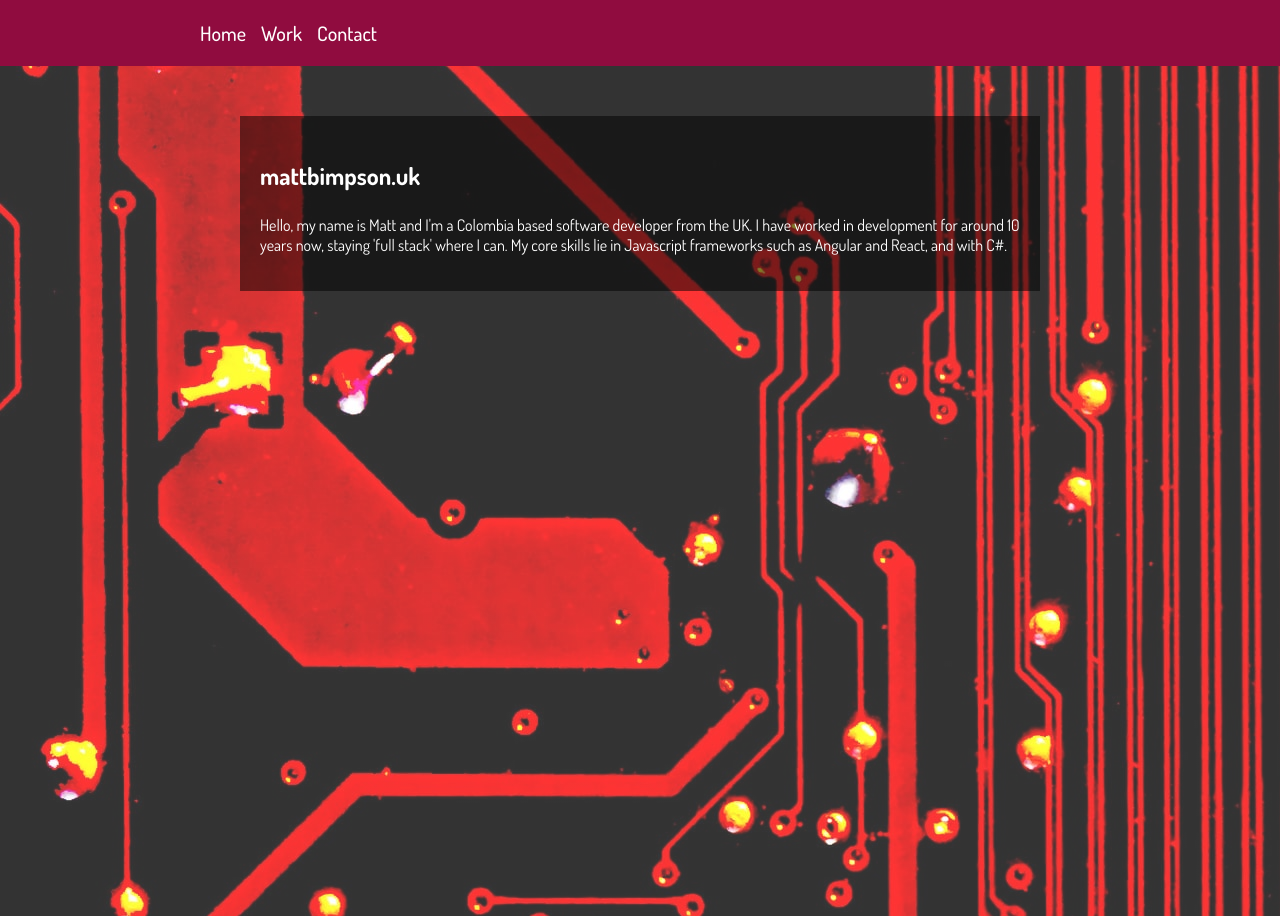
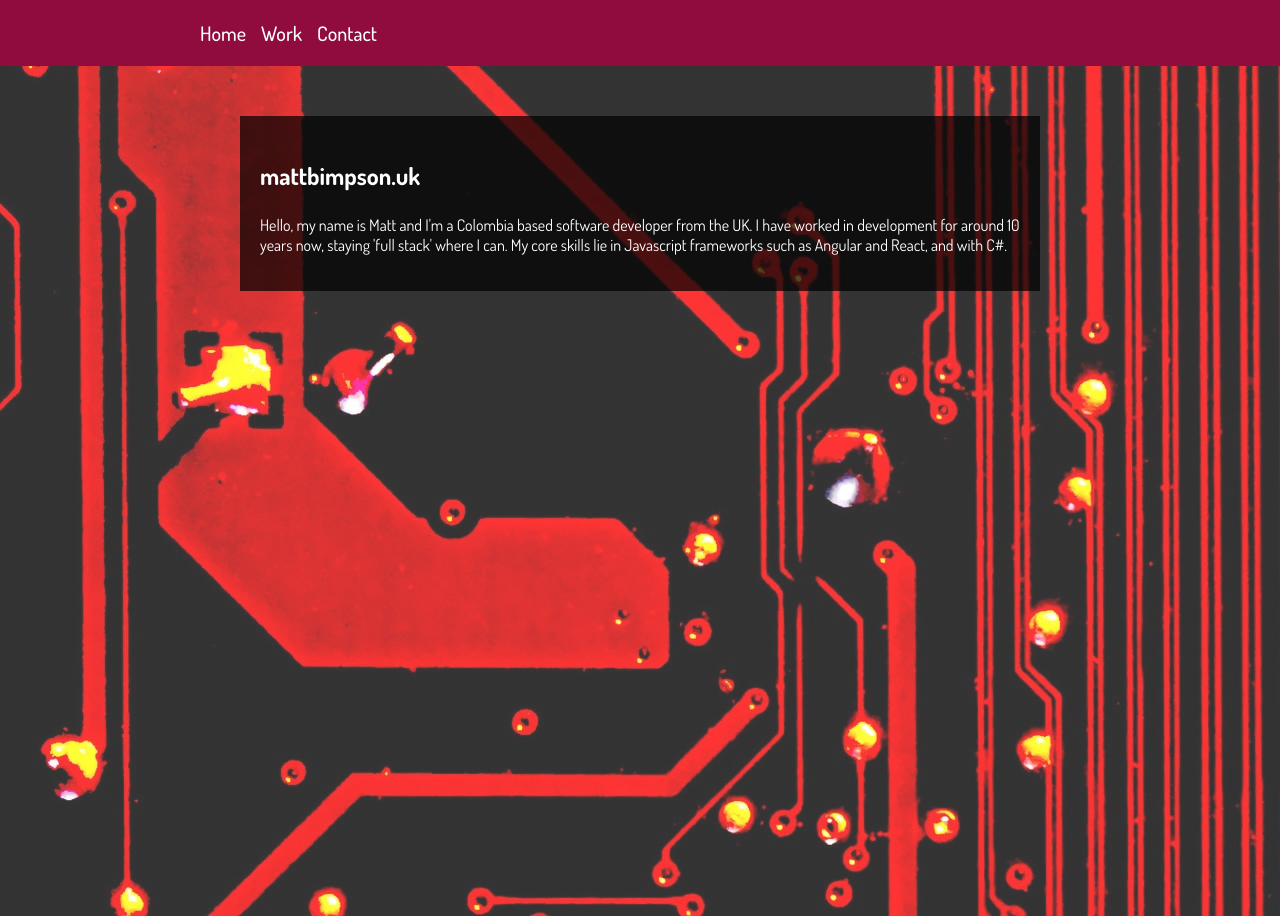
Before and after one commit to mattbimpson/portfolio, a React (Create React App) app: page / in a window 1280 px wide. Built offline with nearby package versions, Linux system fonts and the light colour scheme.

Commit message:
darken text background

```diff
--- a/src/pages/home/Styles.ts
+++ b/src/pages/home/Styles.ts
@@ -2,7 +2,7 @@ import styled from 'styled-components';
 
 export const Container =
   styled.div`
-    background-color: rgba(0, 0, 0, 0.5);
+    background-color: rgba(0, 0, 0, 0.7);
     padding: 20px;
     width: 800px;
     margin: 0 auto;
```
